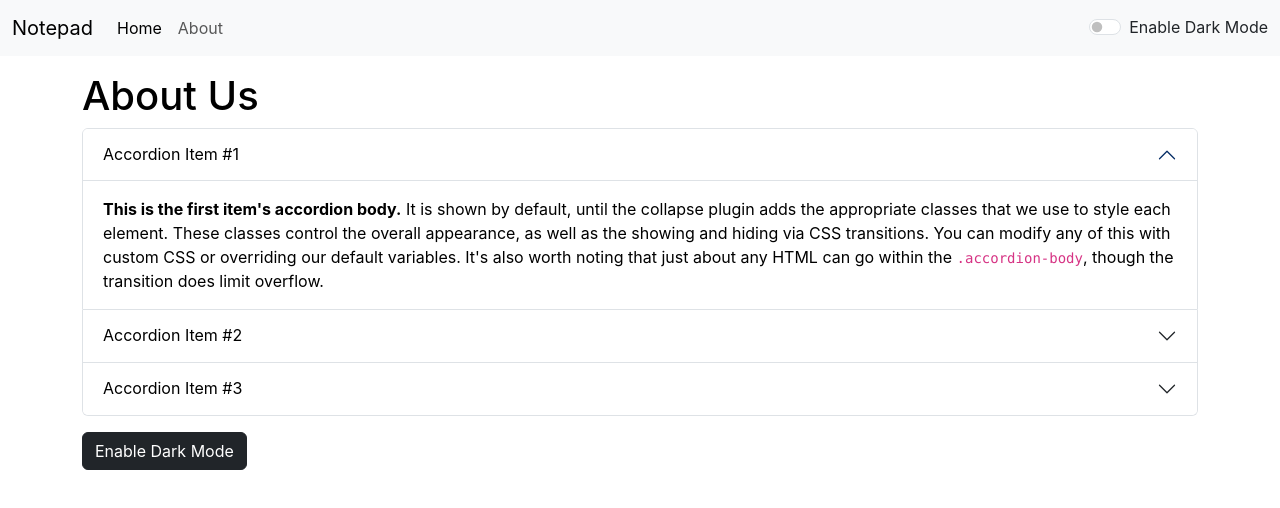
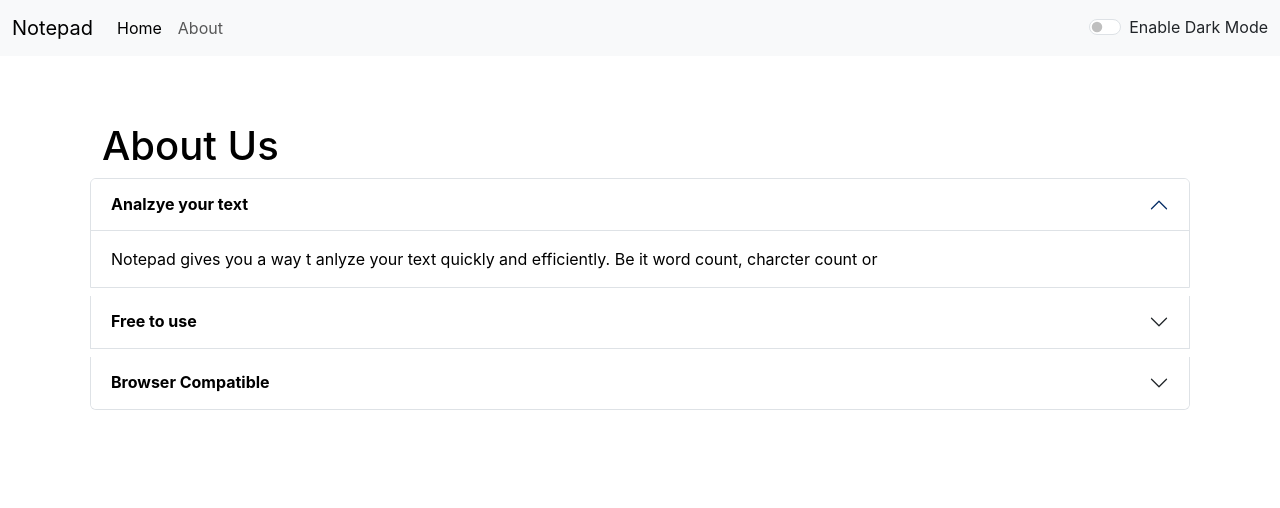
Before and after one commit to AJAY2198/TextUtils, a React (Create React App) app: page /about in a window 1280 px wide. Shown: the top 508 px of the page. Built offline with nearby package versions, Linux system fonts and the light colour scheme.

Commit message:
new changes

```diff
--- a/src/App.js
+++ b/src/App.js
@@ -46,7 +46,7 @@ function App() {
         <div className="container my-3">
 
         <Routes >
-        <Route exact path="/about" element ={<About/>}/>
+        <Route exact path="/about" element ={<About mode={mode}/>}/>
         <Route exact path="/" element = {<TextForm heading ="Enter your notes" mode={mode} showAlert={showAlert}/>}/>
 
         </Routes >
--- a/src/components/About.js
+++ b/src/components/About.js
@@ -1,83 +1,69 @@
-import React, { useState } from 'react'
+// import React, { useState } from 'react'
 
-export default function About() {
+export default function About(props) {
 
- const [myStyle, setMyStyle]= useState({
-    color: 'black',
-    backgroundColor: 'white',
-    btnText : 'Enable Dark Mode',
-    btnStyle : 'btn btn-dark my-3'
- });
+//  const [myStyle, setMyStyle]= useState({
+//     color: 'black',
+//     backgroundColor: 'white',
+//     btnText : 'Enable Dark Mode',
+//     btnStyle : 'btn btn-dark my-3'
+//  });
 
- const [darkMode, setDarkMode]= useState(false);
- let toggleMode = ()=>{
-    if(!darkMode){
-        setDarkMode(true);
-        setMyStyle({
-            color: 'white',
-            backgroundColor: 'black',
-            border: '1px solid white',
-            btnText : 'Enable Light Mode',
-            btnStyle : 'btn btn-light my-3'
+let myStyle = {
+  color: props.mode === 'dark' ? 'white' :'black',
+  backgroundColor : props.mode === 'dark' ? '#021a33' :'white'
+}
 
-         });
 
-    }else{
-        setDarkMode(false);
-        setMyStyle({
-            color: 'black',
-            backgroundColor: 'white',
-            btnText : 'Enable Dark Mode',
-            btnStyle : 'btn btn-dark my-3'
-         });
-    }
-
- }
 
   return (
-    <div style={myStyle}>
+    <div style={{color: props.mode === 'dark' ? 'white' :'black'}}>
+        <div className="container mx-2 ">
         <h1 >
             About Us
         </h1>
+          </div>
         <div className="accordion" id="accordionPanelsStayOpenExample">
-  <div className="accordion-item">
+  <div className="accordion-item mx-2 my-2">
     <h2 className="accordion-header" id="panelsStayOpen-headingOne">
       <button className="accordion-button" type="button" style={myStyle} data-bs-toggle="collapse" data-bs-target="#panelsStayOpen-collapseOne" aria-expanded="true" aria-controls="panelsStayOpen-collapseOne">
-        Accordion Item #1
+       <b>Analzye your text</b>
       </button>
     </h2>
     <div id="panelsStayOpen-collapseOne" className="accordion-collapse collapse show" aria-labelledby="panelsStayOpen-headingOne">
       <div className="accordion-body" style={myStyle}>
-        <strong>This is the first item's accordion body.</strong> It is shown by default, until the collapse plugin adds the appropriate classes that we use to style each element. These classes control the overall appearance, as well as the showing and hiding via CSS transitions. You can modify any of this with custom CSS or overriding our default variables. It's also worth noting that just about any HTML can go within the <code>.accordion-body</code>, though the transition does limit overflow.
+        Notepad gives you a way t anlyze your text quickly and efficiently. Be it word count, charcter count or
       </div>
     </div>
   </div>
-  <div className="accordion-item">
+  <div className="accordion-item mx-2 my-2">
     <h2 className="accordion-header" id="panelsStayOpen-headingTwo">
       <button className="accordion-button collapsed" type="button" style={myStyle} data-bs-toggle="collapse" data-bs-target="#panelsStayOpen-collapseTwo" aria-expanded="false" aria-controls="panelsStayOpen-collapseTwo">
-        Accordion Item #2
+    <b> Free to use</b>
       </button>
     </h2>
     <div id="panelsStayOpen-collapseTwo" className="accordion-collapse collapse" aria-labelledby="panelsStayOpen-headingTwo">
       <div className="accordion-body" style={myStyle}>
-        <strong>This is the second item's accordion body.</strong> It is hidden by default, until the collapse plugin adds the appropriate classes that we use to style each element. These classes control the overall appearance, as well as the showing and hiding via CSS transitions. You can modify any of this with custom CSS or overriding our default variables. It's also worth noting that just about any HTML can go within the <code>.accordion-body</code>, though the transition does limit overflow.
+      Notepad is a freee charcter counter tool that provides instant charcter count & word count stattistics for a given text.
+      <br></br>
+      Notepad reprts the number of words and charcters. Thus it is suitable for writing text with word / charcter limit.
       </div>
     </div>
   </div>
-  <div className="accordion-item">
+  <div className="accordion-item mx-2 my-2">
     <h2 className="accordion-header" id="panelsStayOpen-headingThree">
       <button className="accordion-button collapsed" type="button" style={myStyle} data-bs-toggle="collapse" data-bs-target="#panelsStayOpen-collapseThree" aria-expanded="false" aria-controls="panelsStayOpen-collapseThree">
-        Accordion Item #3
+      <b> Browser Compatible</b>
       </button>
     </h2>
     <div id="panelsStayOpen-collapseThree" className="accordion-collapse collapse" aria-labelledby="panelsStayOpen-headingThree">
       <div className="accordion-body" style={myStyle}>
-        <strong>This is the third item's accordion body.</strong> It is hidden by default, until the collapse plugin adds the appropriate classes that we use to style each element. These classes control the overall appearance, as well as the showing and hiding via CSS transitions. You can modify any of this with custom CSS or overriding our default variables. It's also worth noting that just about any HTML can go within the <code>.accordion-body</code>, though the transition does limit overflow.
+      This word counter software works in any web browsers such as Chrome, Firefox, Edge etc. It suites to count charters in facebook , blog, excel etc.
       </div>
     </div>
   </div>
 </div>
-   <button className={myStyle.btnStyle} onClick={toggleMode}>{myStyle.btnText}</button>
+   {/* <button className={myStyle.btnStyle} onClick={toggleMode}>{myStyle.btnText}</button> */}
     </div>
   )
 }
--- a/src/components/Alert.js
+++ b/src/components/Alert.js
@@ -7,7 +7,10 @@ const capitalize =(word)=>{
 }
 
   return (
-   props.alert && <div className={`alert alert-${props.alert.type} alert-dismissible fade show`} role="alert">
+    <div style= {{height :'50px'}}>
+
+
+   {props.alert && <div className={`alert alert-${props.alert.type} alert-dismissible fade show`} role="alert">
       <strong>{capitalize(props.alert.type)}</strong> : {props.alert.msg}
       {/* <button
         type="button"
@@ -15,6 +18,8 @@ const capitalize =(word)=>{
         data-bs-dismiss="alert"
         aria-label="Close"
       ></button> */}
+    </div>}
+
     </div>
   );
 }
--- a/src/components/TextForm.js
+++ b/src/components/TextForm.js
@@ -29,15 +29,15 @@ export default function TextForm(props) {
     setText(event.target.value);
   };
 
-  function lengthOfWord(text) {
-    let count = 0
-    for (let i = 0; i < text.split(" ").length; i++) {
-        if (text.split(" ")[i] === "") {
-            count++
-        }
-    }
-    return text.split(" ").length - count
-}
+//   function lengthOfWord(text) {
+//     let count = 0
+//     for (let i = 0; i < text.split(" ").length; i++) {
+//         if (text.split(" ")[i] === "") {
+//             count++
+//         }
+//     }
+//     return text.split(" ").length - count
+// }
   return (
     <>
     <div className="container"  style={{color: props.mode==='light'?'#021a33':'white'}}>
@@ -54,23 +54,23 @@ export default function TextForm(props) {
           rows="7"
         ></textarea>
       </div>
-      <button className="btn btn-primary mx-2" onClick={handleUpClick}>
+      <button className="btn btn-primary mx-2 my-3" onClick={handleUpClick}>
         Covert to Uppercase
       </button>
-      <button className="btn btn-primary mx-2" onClick={handleLoClick}>
+      <button className="btn btn-primary mx-2 my-3" onClick={handleLoClick}>
         Covert to Uppercase
       </button>
-      <button className="btn btn-primary mx-2" onClick={clearNotes}>
+      <button className="btn btn-primary mx-2 my-3" onClick={clearNotes}>
        Clear Notes
       </button>
-      <button className="btn btn-primary mx-2" onClick={handleCopy}>
+      <button className="btn btn-primary mx-2 my-3" onClick={handleCopy}>
        Copy Text
       </button>
     </div>
     <div className="conatiner my-3" style={{color: props.mode==='light'?'#021a33':'white'}}>
       <h1>Your notes summry</h1>
       <p>
-       {lengthOfWord(text)} words and {text.length} charcters.
+       {text.split(" ").filter((str) => {return str.length !==0}).length} words and {text.length} charcters.
        <br/>
        {text !=="" ? 0.008 *text.split(" ").length: 0} Minutes to read.
       </p>
```
